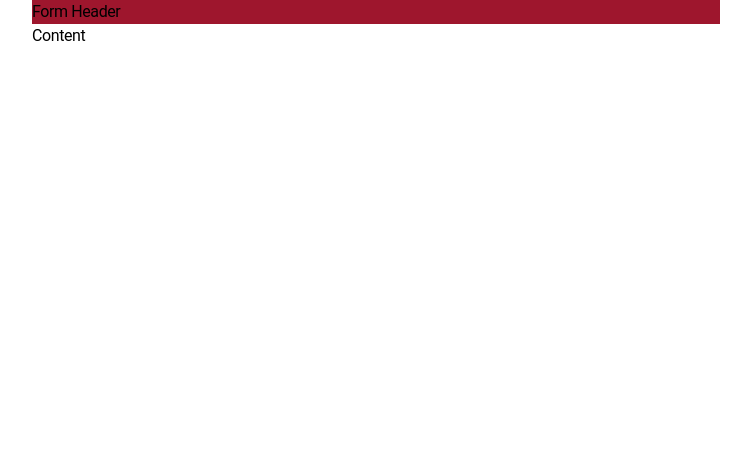
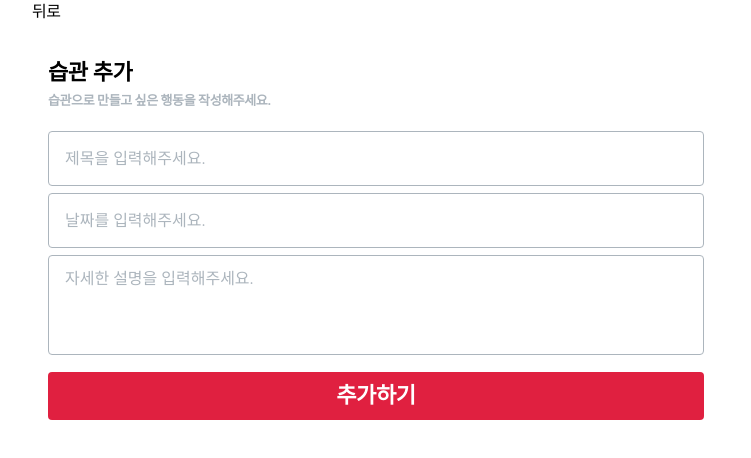
Before and after one commit to hyeseon-park/LoveIt, a React (Create React App) app: page /form/add in a window 1280 px wide. Shown: the top 458 px of the page, without its empty margins (264-1015 px from the left). Built offline with nearby package versions, Linux system fonts and the light colour scheme.

Commit message:
add form 추가

```diff
--- a/src/components/organism/form/add/content.jsx
+++ b/src/components/organism/form/add/content.jsx
@@ -1,7 +1,57 @@
-import React, { memo } from "react";
+import React, { memo, useRef } from "react";
+import * as G from "../../../shared/styles/form.style";
 
 const Content = memo(() => {
-  return <>Content</>;
+  const formRef = useRef();
+  const titleRef = useRef();
+  const dateRef = useRef();
+  const descRef = useRef();
+
+  const handleSubmit = (event) => {
+    event.preventDefault();
+    const habit = {
+      id: Date.now(),
+      title: titleRef.current.value || "",
+      startDate: new Date() || "",
+      endDate: new Date() || "",
+      describe: descRef.current.value || "",
+    };
+    formRef.current.reset();
+  };
+
+  return (
+    <G.FormWrap>
+      <G.FormTop>
+        <G.FormTheme>습관 추가</G.FormTheme>
+        <G.FormThemeDesc>
+          습관으로 만들고 싶은 행동을 작성해주세요.
+        </G.FormThemeDesc>
+      </G.FormTop>
+      <G.FormMiddle>
+        <form ref={titleRef}>
+          <G.FormTitle
+            ref={titleRef}
+            type="text"
+            name="title"
+            placeholder={"제목을 입력해주세요."}
+          />
+          <G.FormDate
+            ref={dateRef}
+            type="text"
+            name="date"
+            placeholder={"날짜를 입력해주세요."}
+          />
+          <G.FormDesc
+            ref={descRef}
+            type="text"
+            name="desc"
+            placeholder={"자세한 설명을 입력해주세요."}
+          />
+        </form>
+      </G.FormMiddle>
+      <G.FormButton onClick={() => handleSubmit}>추가하기</G.FormButton>
+    </G.FormWrap>
+  );
 });
 
 export default Content;
--- a/src/components/organism/form/add/header.jsx
+++ b/src/components/organism/form/add/header.jsx
@@ -1,14 +1,16 @@
 import React, { memo } from "react";
 import styled from "styled-components";
-import { RED } from "../../../shared/common/colors";
 
 const Top = styled.div`
   width: 100%;
-  background-color: ${RED};
 `;
 
 const Header = memo(() => {
-  return <Top>Form Header</Top>;
+  return (
+    <Top>
+      <div>뒤로</div>
+    </Top>
+  );
 });
 
 export default Header;
```
